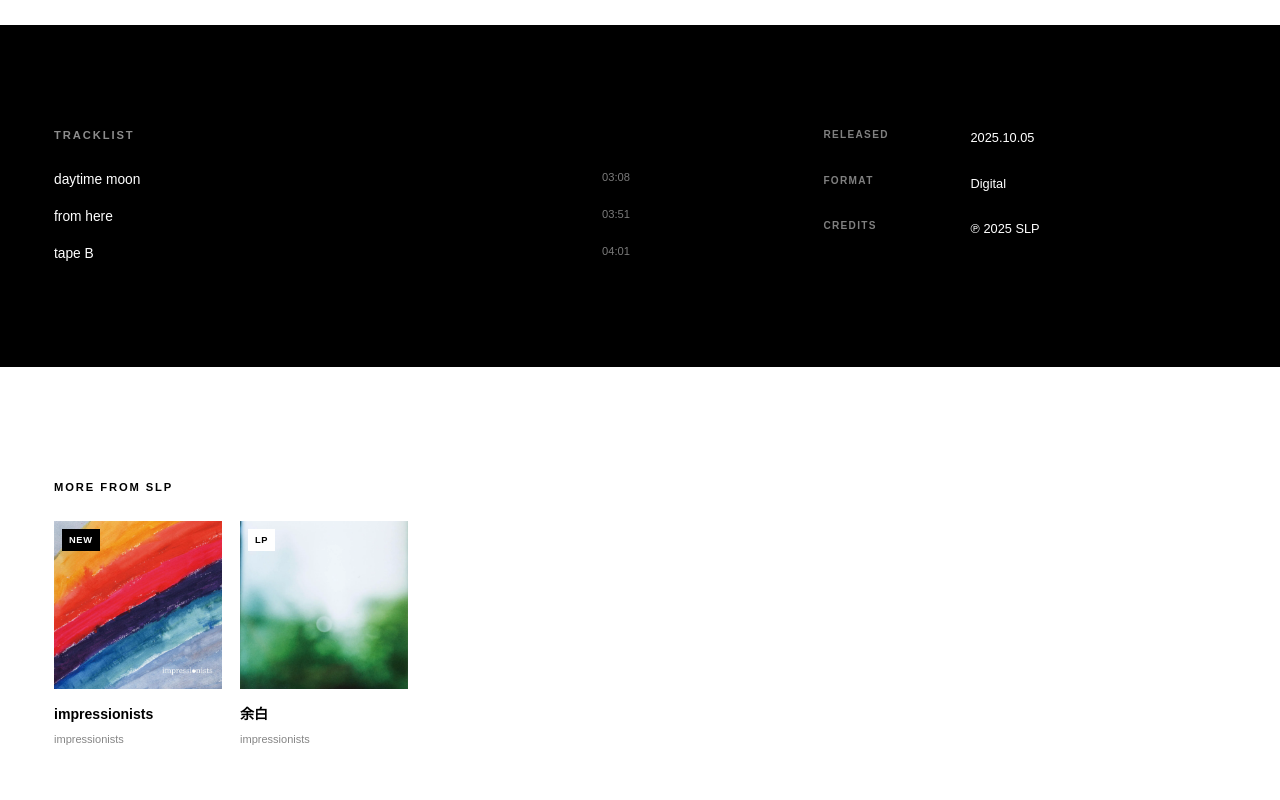
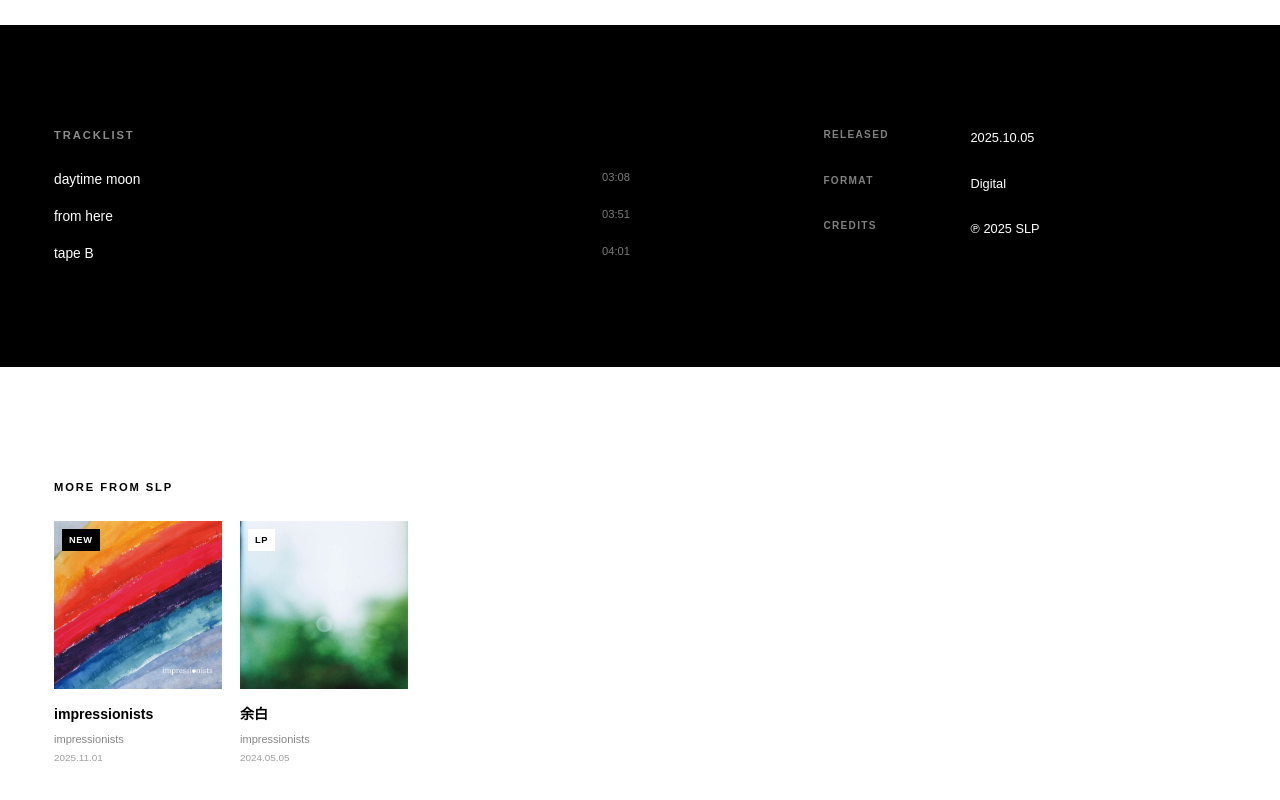
Before and after one commit to roastia/slp-website, a Next.js app: page /from-here_impressionists in a window 1280 px wide. Shown: the part 1353-2153 px from the top of the page. Built offline with nearby package versions, Linux system fonts and the light colour scheme; a web font is replaced by a local one.

Commit message:
more from slpのカードにもリリース日を表示

```diff
--- a/app/catalog/[slug]/page.tsx
+++ b/app/catalog/[slug]/page.tsx
@@ -126,7 +126,7 @@ export default async function CatalogDetailPage({
           <p className="section-label" data-reveal>more from slp</p>
           <div className="card-grid detail-card-grid">
             {related.map((item) => (
-              <ReleaseCard key={item.slug} release={item} />
+              <ReleaseCard key={item.slug} release={item} showDate />
             ))}
           </div>
         </section>
--- a/app/from-here_impressionists/page.tsx
+++ b/app/from-here_impressionists/page.tsx
@@ -102,7 +102,7 @@ export default function FromHereReleasePage() {
           <p className="section-label" data-reveal>more from slp</p>
           <div className="card-grid detail-card-grid">
             {related.map((item) => (
-              <ReleaseCard key={item.slug} release={item} />
+              <ReleaseCard key={item.slug} release={item} showDate />
             ))}
           </div>
         </section>
```
